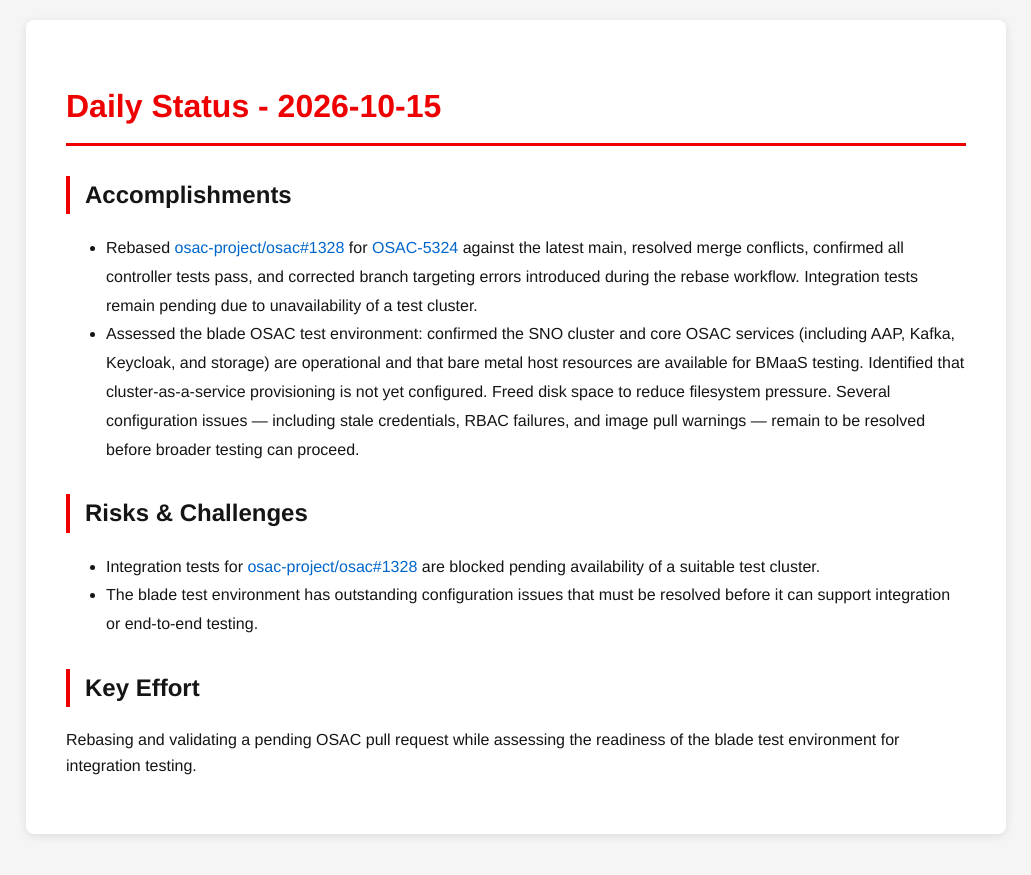
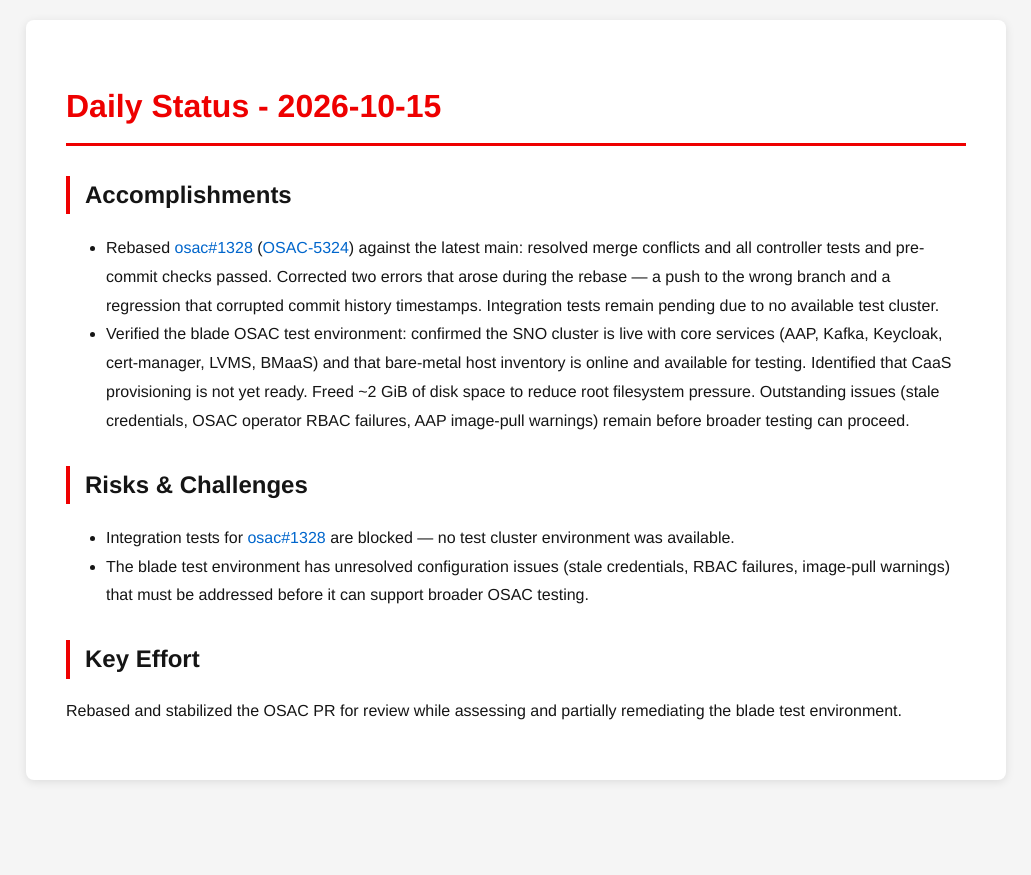
Before and after one commit to tzvatot/daily-status, a Jekyll site: the page built from 2026-10-15.md, in a window 1280 px wide. Shown: the top 875 px of the page, without its empty margins (124-1155 px from the left). Built offline with Jekyll 4.4.1, drawn with Linux system fonts in a browser that asks for light colours.

Commit message:
Daily status update - 2026-10-15

```diff
--- a/2026-10-15.md
+++ b/2026-10-15.md
@@ -7,12 +7,12 @@
 # Daily Status - 2026-10-15
 
 ## Accomplishments
-- Rebased [osac-project/osac#1328](https://github.com/osac-project/osac/pull/1328) for [OSAC-5324](https://redhat.atlassian.net/browse/OSAC-5324) against the latest main, resolved merge conflicts, confirmed all controller tests pass, and corrected branch targeting errors introduced during the rebase workflow. Integration tests remain pending due to unavailability of a test cluster.
-- Assessed the blade OSAC test environment: confirmed the SNO cluster and core OSAC services (including AAP, Kafka, Keycloak, and storage) are operational and that bare metal host resources are available for BMaaS testing. Identified that cluster-as-a-service provisioning is not yet configured. Freed disk space to reduce filesystem pressure. Several configuration issues — including stale credentials, RBAC failures, and image pull warnings — remain to be resolved before broader testing can proceed.
+- Rebased [osac#1328](https://github.com/osac-project/osac/pull/1328) ([OSAC-5324](https://redhat.atlassian.net/browse/OSAC-5324)) against the latest main: resolved merge conflicts and all controller tests and pre-commit checks passed. Corrected two errors that arose during the rebase — a push to the wrong branch and a regression that corrupted commit history timestamps. Integration tests remain pending due to no available test cluster.
+- Verified the blade OSAC test environment: confirmed the SNO cluster is live with core services (AAP, Kafka, Keycloak, cert-manager, LVMS, BMaaS) and that bare-metal host inventory is online and available for testing. Identified that CaaS provisioning is not yet ready. Freed ~2 GiB of disk space to reduce root filesystem pressure. Outstanding issues (stale credentials, OSAC operator RBAC failures, AAP image-pull warnings) remain before broader testing can proceed.
 
 ## Risks & Challenges
-- Integration tests for [osac-project/osac#1328](https://github.com/osac-project/osac/pull/1328) are blocked pending availability of a suitable test cluster.
-- The blade test environment has outstanding configuration issues that must be resolved before it can support integration or end-to-end testing.
+- Integration tests for [osac#1328](https://github.com/osac-project/osac/pull/1328) are blocked — no test cluster environment was available.
+- The blade test environment has unresolved configuration issues (stale credentials, RBAC failures, image-pull warnings) that must be addressed before it can support broader OSAC testing.
 
 ## Key Effort
-Rebasing and validating a pending OSAC pull request while assessing the readiness of the blade test environment for integration testing.
+Rebased and stabilized the OSAC PR for review while assessing and partially remediating the blade test environment.
```
